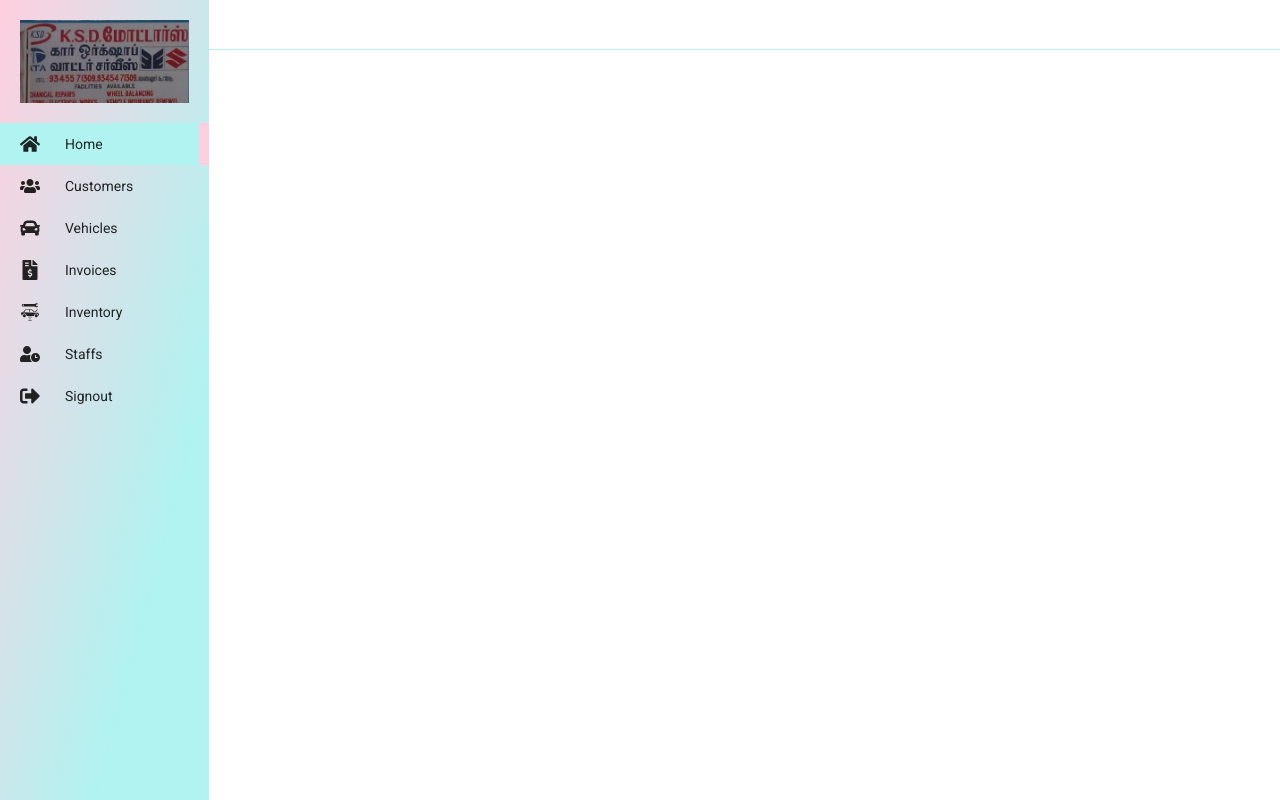
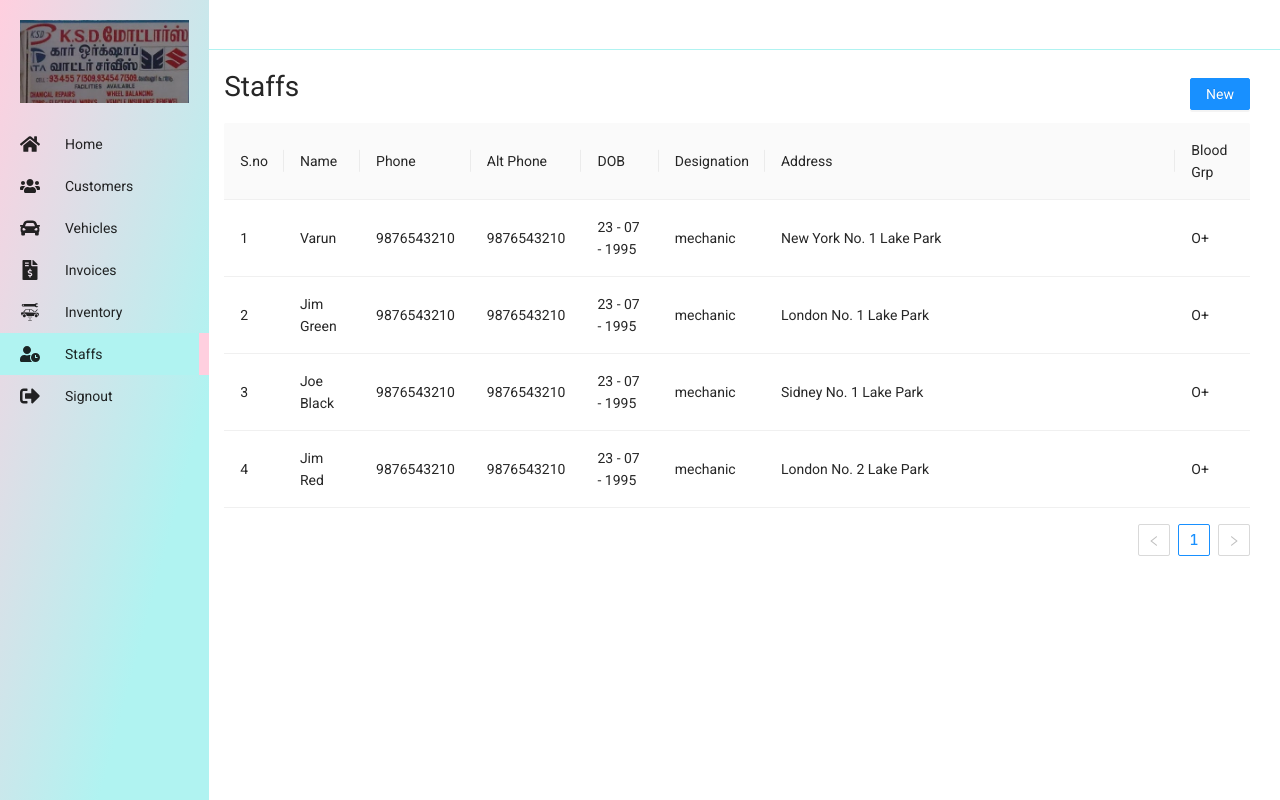
Before and after one commit to varunthefalcon/ksd-fe, a React (Create React App) app: page /dashboard/staffs in a window 1280 px wide. Built offline with nearby package versions, Linux system fonts and the light colour scheme.

Commit message:
customers staff tables

```diff
--- a/package.json
+++ b/package.json
@@ -7,6 +7,7 @@
     "@testing-library/react": "^13.3.0",
     "@testing-library/user-event": "^13.5.0",
     "antd": "^4.21.0",
+    "prop-types": "^15.8.1",
     "react": "^18.1.0",
     "react-dom": "^18.1.0",
     "react-hook-form": "^7.32.2",
--- a/src/assets/scss/main.scss
+++ b/src/assets/scss/main.scss
@@ -35,8 +35,23 @@
     margin-bottom: 30px;
   }
 
-  .align-center {
+  .row-align-center {
     display: flex;
     flex-direction: row;
     align-items: center;
   }
+
+  .row-space-btw {
+    display: flex;
+    flex-direction: row;
+    justify-content: space-between;
+    align-items: center;
+  }
+
+  .p-15 {
+    padding: 15px;
+  }
+
+  .pr-30 {
+    padding-right: 30px;
+  }
--- a/src/assets/scss/sidebar.scss
+++ b/src/assets/scss/sidebar.scss
@@ -11,7 +11,7 @@
 .sidebar-items {
     div {
         padding: 10px 20px;
-        @extend .align-center;
+        @extend .row-align-center;
 
         &:hover {
             background-color: $blue-shade;
--- a/src/components/DashboardHOC/index.js
+++ b/src/components/DashboardHOC/index.js
@@ -11,13 +11,13 @@ const DashboardHOC = () => {
             <Sidebar />
             <main className='full-width'>
                 <Header />
-                <content>
+                <div className='p-15 pr-30'>
                     <Routes>
-                        <Route index element={<Dashboard />} />
+                        <Route path="home" element={<Dashboard />} />
                         <Route path="customers" element={<Customers />} />
-                        <Route path="staff" element={<Staffs />} />
+                        <Route path="staffs" element={<Staffs />} />
                     </Routes>
-                </content>
+                </div>
             </main>
         </div>
     </>
--- /dev/null
+++ b/src/components/pageHeader/index.js
@@ -0,0 +1,13 @@
+import PropTypes from 'prop-types'
+const PageHeader = (props = {}) => {
+    const { title = "" } = props
+    return <h1>
+        {title}
+    </h1>
+}
+
+export default PageHeader
+
+PageHeader.propTypes = {
+    title: PropTypes.string
+}
--- a/src/components/sidebar/index.js
+++ b/src/components/sidebar/index.js
@@ -1,8 +1,39 @@
 import '../../assets/scss/sidebar.scss'
 import logo from '../../assets/media/logo-2.png'
-import { Link } from 'react-router-dom'
+import { Link, useLocation } from 'react-router-dom'
 import { FaHome, FaUsers, FaCar, FaFileInvoiceDollar, FaUserClock, FaSignOutAlt } from 'react-icons/fa';
 import { GiMechanicGarage } from 'react-icons/gi'
+
+const sidebarItems = [
+    {
+        path: "/dashboard/home",
+        Icon: FaHome,
+        label: 'Home',
+    },
+    {
+        path: "/dashboard/customers",
+        Icon: FaUsers,
+        label: 'Customers',
+    },
+    {
+        path: "/dashboard/vehicles",
+        Icon: FaCar,
+        label: 'Vehicles',
+    }, {
+        path: "/dashboard/invoices",
+        Icon: FaFileInvoiceDollar,
+        label: 'Invoices',
+    },
+    {
+        path: "/dashboard/inventory",
+        Icon: GiMechanicGarage,
+        label: 'Inventory',
+    }, {
+        path: "/dashboard/staffs",
+        Icon: FaUserClock,
+        label: 'Staffs',
+    }
+]
 
 const Sidebar = () => {
     return <div className="sidebar-container full-height">
@@ -10,29 +41,26 @@ const Sidebar = () => {
             <img src={logo} alt="logo" width="100%" />
         </div>
         <div className='sidebar-items'>
-            <Link to="/" >
-                <div className='active' > <FaHome />Home</div>
-            </Link>
-            <Link to="/customers" >
-                <div><FaUsers /> Customers </div>
-            </Link>
-            <Link to="/" >
-                <div><FaCar /> Vehicles</div>
-            </Link>
-            <Link to="/" >
-                <div><FaFileInvoiceDollar /> Invoices</div>
-            </Link>
-            <Link to="/" >
-                <div><GiMechanicGarage />Inventory</div>
-            </Link>
-            <Link to="/" >
-                <div><FaUserClock />Staffs</div>
-            </Link>
-            <Link to="/" >
+            {sidebarItems.map(e => <SidebarItem
+                path={e.path}
+                Icon={e.Icon}
+                label={e.label}
+            />)}
+            <>
                 <div><FaSignOutAlt />Signout</div>
-            </Link>
+            </>
         </div>
     </div>
 }
 
 export default Sidebar
+
+const SidebarItem = (props = {}) => {
+    const { path, Icon, label } = props
+    const { pathname: currentURL } = useLocation()
+    return <>
+        <Link to={path} >
+            <div className={currentURL.includes(path) ? 'active' : ''} > <Icon />{label}</div>
+        </Link>
+    </>
+}
--- a/src/pages/customers/index.js
+++ b/src/pages/customers/index.js
@@ -1,6 +1,81 @@
+import PageHeader from "../../components/pageHeader"
+import { RiPoliceCarFill } from 'react-icons/ri'
+import { Button, Table } from 'antd'
+const data = [
+    {
+        key: '1',
+        name: 'Varun',
+        customerID: '121212',
+        phone: 9876543210,
+        address: 'New York No. 1 Lake Park',
+        vehicles: [1, 2, 3]
+    },
+    {
+        key: '2',
+        name: 'Jim Green',
+        customerID: '121212',
+        phone: 9876543210,
+        address: 'London No. 1 Lake Park',
+        vehicles: [1, 2, 3]
+    },
+    {
+        key: '3',
+        name: 'Joe Black',
+        customerID: '121212',
+        phone: 9876543210,
+        address: 'Sidney No. 1 Lake Park',
+        vehicles: [1, 2, 3]
+    },
+    {
+        key: '4',
+        name: 'Jim Red',
+        customerID: '121212',
+        phone: 9876543210,
+        address: 'London No. 2 Lake Park',
+        vehicles: [1, 2, 3]
+    },
+];
+
+const columns = [
+    {
+        title: 'S.no',
+        dataIndex: 'key',
+        width: '20px',
+    },
+    {
+        title: 'Name',
+        dataIndex: 'name',
+    },
+    {
+        title: 'Customer ID',
+        dataIndex: 'customerID'
+    },
+    {
+        title: 'Phone',
+        dataIndex: 'phone',
+    },
+    {
+        title: 'Alt Phone',
+        dataIndex: 'phone',
+    },
+    {
+        title: 'Address',
+        dataIndex: 'address',
+        width: '40%',
+    },
+    {
+        title: 'Vehicles',
+        render: (_, rec) => <div className="row-align-center"><RiPoliceCarFill size={18} />&nbsp;{rec.vehicles.length}</div>
+    }
+];
 const Customers = () => {
     return <div>
-        Customers
+        <div className="row-space-btw">
+            <PageHeader title='Customers' />
+            <Button type="primary">New</Button>
+        </div>
+
+        <Table columns={columns} dataSource={data} />
     </div>
 }
 
--- a/src/pages/staff/index.js
+++ b/src/pages/staff/index.js
@@ -1,6 +1,89 @@
+import PageHeader from "../../components/pageHeader"
+import { Button, Table } from 'antd'
+const data = [
+    {
+        key: '1',
+        name: 'Varun',
+        dob: '23 - 07 - 1995',
+        phone: 9876543210,
+        address: 'New York No. 1 Lake Park',
+        designation: 'mechanic',
+        bloodGrp: 'O+'
+    },
+    {
+        key: '2',
+        name: 'Jim Green',
+        dob: '23 - 07 - 1995',
+        phone: 9876543210,
+        address: 'London No. 1 Lake Park',
+        designation: 'mechanic',
+        bloodGrp: 'O+'
+    },
+    {
+        key: '3',
+        name: 'Joe Black',
+        dob: '23 - 07 - 1995',
+        phone: 9876543210,
+        address: 'Sidney No. 1 Lake Park',
+        designation: 'mechanic',
+        bloodGrp: 'O+'
+    },
+    {
+        key: '4',
+        name: 'Jim Red',
+        dob: '23 - 07 - 1995',
+        phone: 9876543210,
+        address: 'London No. 2 Lake Park',
+        designation: 'mechanic',
+        bloodGrp: 'O+'
+    },
+];
+
+const columns = [
+    {
+        title: 'S.no',
+        dataIndex: 'key',
+        width: '20px',
+    },
+    {
+        title: 'Name',
+        dataIndex: 'name',
+        // width: '30%',
+    },
+    {
+        title: 'Phone',
+        dataIndex: 'phone',
+    },
+    {
+        title: 'Alt Phone',
+        dataIndex: 'phone',
+    },
+    {
+        title: 'DOB',
+        dataIndex: 'dob'
+    },
+    {
+        title: 'Designation',
+        dataIndex: 'designation'
+    },
+    {
+        title: 'Address',
+        dataIndex: 'address',
+        width: '40%',
+    },
+    {
+        title: 'Blood Grp',
+        dataIndex: 'bloodGrp'
+    }
+];
 const Staffs = () => {
     return <div>
-        Staffs
+        <div className="row-space-btw">
+            <PageHeader title='Staffs' />
+            <Button type="primary">New</Button>
+        </div>
+
+        <Table columns={columns} dataSource={data} />
     </div>
 }
 
```
Also changed, not shown: 1 other file (tests, documents, lock files or other folders).
